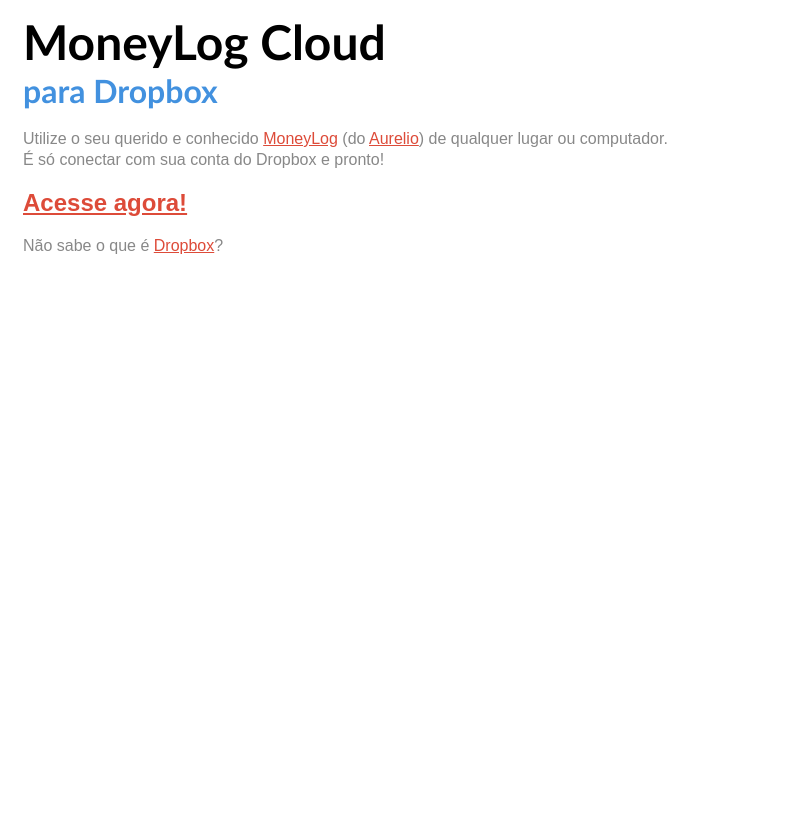
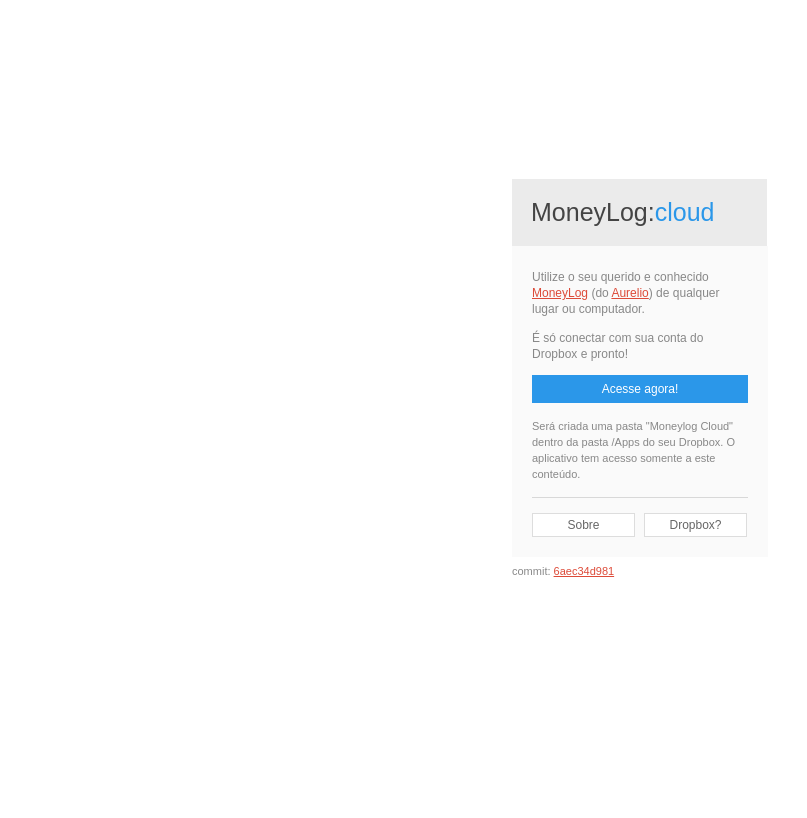
Before and after one commit to xupisco/MoneyLog-Cloud, a Python web app: template templates/login.html in a window 1280 px wide. Shown: the whole page, without its empty margins (0-807 px from the left). Before the commit the page ends 254 px from the top, so only its background shows below. Run offline with Jinja, Linux system fonts and the light colour scheme; the template is opened without the code that fills it, so the values that code supplies are empty.

Commit message:
new login screen and synced with r386

```diff
--- a/static/css/core.css
+++ b/static/css/core.css
@@ -1,3 +1,7 @@
+html, body {
+	height: 100%;
+}
+
 body {
 	background-color: #fff;
 	overflow: hidden;
@@ -47,3 +51,75 @@ h3 {
 	font-weight: bold;
 	margin-bottom: 20px;
 }
+
+#wrapper {
+	display:table;
+}
+
+#login_container {
+	width: 255px;
+	height: 410px;
+	top: 48%;
+	left: 50%;
+	position: absolute;
+	margin-top: -205px;
+	margin-left: -128px;
+}
+
+#login_logo {
+	font-size: 25px;
+	background-color: #EBEBEB;
+	padding: 19px;
+	color: #444;
+}
+
+#login_text {
+	background-color: #fafafa;
+	font-size: 12px;
+	line-height: 16px;
+	padding: 20px;
+	float: left;
+}
+
+a.login_connect {
+	color: white;
+	background-color: #2B97E9;
+	width: 204px;
+	float: left;
+	padding: 6px;
+	text-align: center;
+	text-decoration: none;
+	margin-bottom: 15px;
+}
+
+.login_btn {
+	float: left;
+	margin-right: 9px;
+	padding: 3px;
+	background-color: white;
+	border: 1px solid #DDD;
+	color: #666;
+	text-decoration: none;
+	width: 95px;
+	text-align: center;
+}
+
+.about {
+	font-size: 11px;
+}
+
+.commit {
+	padding-top: 5px;
+	font-size: 11px;
+	float: left;
+}
+
+.line_sep {
+	color: #D8D8D8;
+	background-color: #D8D8D8;
+	height: 1px;
+	border: 0;
+	width: 100%;
+	clear: both;
+	margin: 15px 0;
+}
--- a/static/js/moneylog_dropbox.js
+++ b/static/js/moneylog_dropbox.js
@@ -1,4 +1,4 @@
-var commit_id = 'a0db519a5d'
+var commit_id = '6aec34d981'
 
 function initDropbox(reloading) {
     reloading = reloading || false
--- a/templates/base.html
+++ b/templates/base.html
@@ -4,6 +4,7 @@
         <title>{% block title %}{% endblock %}</title>
         <script type="text/javascript" src="js/jquery-1.7.1.min.js"></script>
         <link rel="StyleSheet" href="css/core.css" type="text/css">
+        <link rel="shortcut icon" href="http://aurelio.net/moneylog/favicon.ico">
 
         <!-- Eu que fiz: xupisco@gmail.com -->
 
--- a/templates/login.html
+++ b/templates/login.html
@@ -3,11 +3,21 @@
 {% block title %}MoneyLog Cloud{% endblock %}
 
 {% block content %}
-<h1>MoneyLog Cloud</em></h1>
-<h3>para Dropbox</h3>
+<div id="login_container">
+    <div id="login_logo">
+        MoneyLog:<span style="color: #2b97e9;">cloud</span>
+    </div>
+    <div id="login_text">
+        <p>Utilize o seu querido e conhecido <a href="http://aurelio.net/moneylog/">MoneyLog</a> (do <a href="http://aurelio.net/">Aurelio</a>) de qualquer lugar ou computador.</p>
+        <p style="margin: 13px 0;">É só conectar com sua conta do Dropbox e pronto!</p>
 
-<p>Utilize o seu querido e conhecido <a href="http://aurelio.net/moneylog/">MoneyLog</a> (do <a href="http://aurelio.net/">Aurelio</a>) de qualquer lugar ou computador.</p>
-<p>É só conectar com sua conta do Dropbox e pronto!</p>
-<h2><a href="{{ auth_url }}">Acesse agora!</a></h2>
-<p>Não sabe o que é <a href="http://www.dropbox.com">Dropbox</a>?</p>
+        <a href="{{ auth_url }}" class="login_connect">Acesse agora!</a>
+        <p class="about">Será criada uma pasta "Moneylog Cloud" dentro da pasta /Apps do seu Dropbox. O aplicativo tem acesso somente a este conteúdo.</p>
+
+        <hr class="line_sep" />
+
+        <a href="http://aurelio.net/moneylog/" class="login_btn" target="_blank">Sobre</a><a href="http://www.dropbox.com" class="login_btn" style="margin-right: 0;" target="_blank">Dropbox?</a>
+    </div>
+    <p class="commit">commit: <a href="http://github.com/xupisco/MoneyLog-Box" title="Alguma dúvida? Veja o source...">6aec34d981</a></p>
+</div>
 {% endblock %}
```
Also changed, not shown: templates/moneylog.html (+10 -4 lines).
